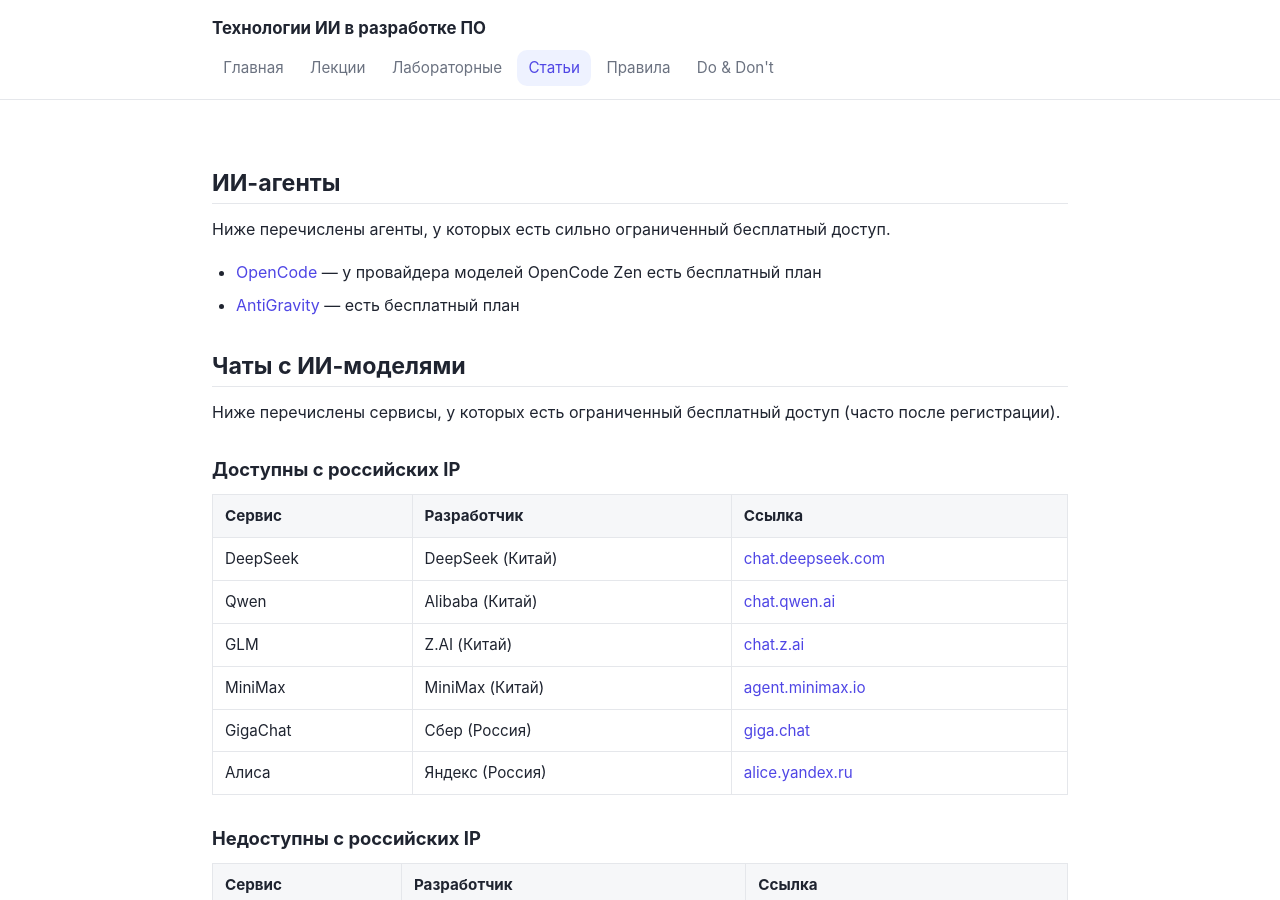
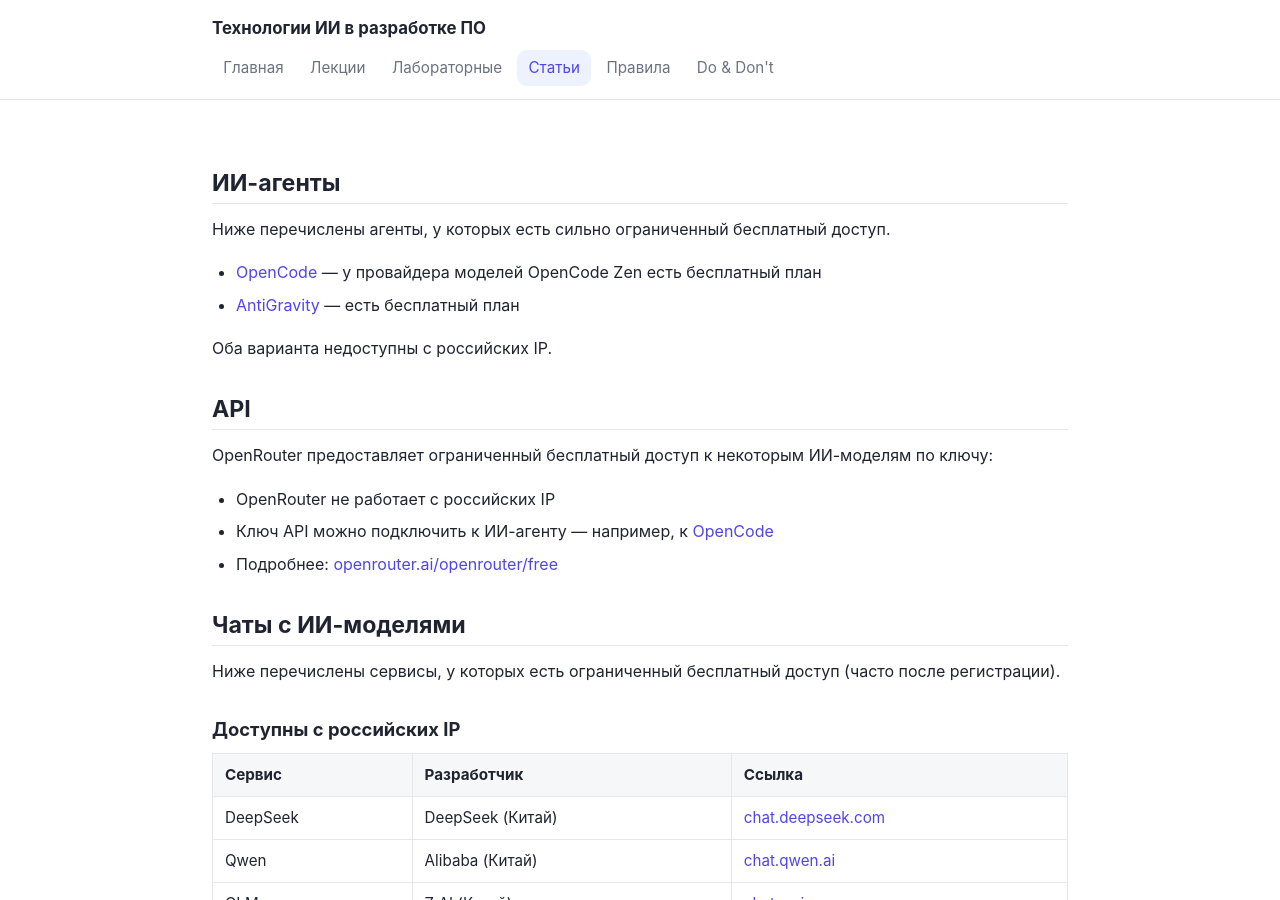
Before and after one commit to is-aidd-26/is-aidd-26.github.io, a Jekyll site: the page built from _guides/ai-models.md, in a window 1280 px wide and 900 px high. Built offline with Jekyll 4.4.1, drawn with Linux system fonts in a browser that asks for light colours.

Commit message:
Добавил информацию про OpenRouter Free Plan

```diff
--- a/_guides/ai-models.md
+++ b/_guides/ai-models.md
@@ -10,6 +10,16 @@
 
 - [OpenCode](https://opencode.ai/) — у провайдера моделей OpenCode Zen есть бесплатный план
 - [AntiGravity](https://antigravity.google/download/) — есть бесплатный план
+
+Оба варианта недоступны с российских IP.
+
+## API
+
+OpenRouter предоставляет ограниченный бесплатный доступ к некоторым ИИ-моделям по ключу:
+
+- OpenRouter не работает с российских IP
+- Ключ API можно подключить к ИИ-агенту — например, к [OpenCode](https://opencode.ai/)
+- Подробнее: [openrouter.ai/openrouter/free](https://openrouter.ai/openrouter/free)
 
 ## Чаты с ИИ-моделями
 
```
